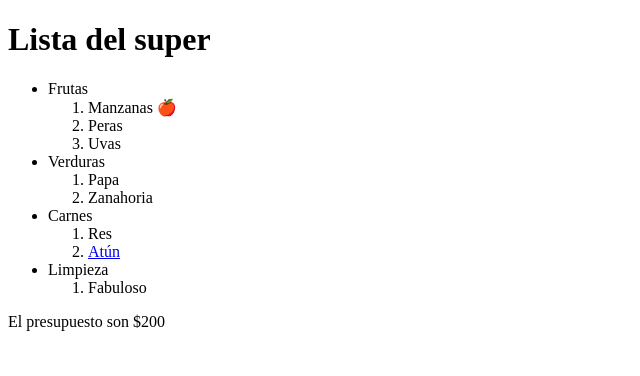
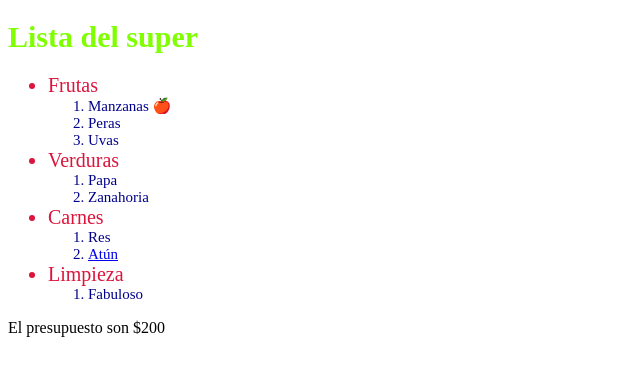
Before and after one commit to DanielRiojas/cursoHTMLCSS, a plain HTML site: page HTML/claseIndex/index.html in a window 1280 px wide. Shown: the whole page, without its empty margins (0-640 px from the left). Drawn offline with Linux system fonts and the light colour scheme.

Commit message:
Lista del super modificada

```diff
--- a/HTML/claseIndex/css/style.css
+++ b/HTML/claseIndex/css/style.css
@@ -0,0 +1,14 @@
+#titulo {
+    color: chartreuse;
+    font-size: 30px;
+}
+
+#apartado {
+    color: crimson;
+    font-size: 20px;
+}
+
+li {
+    color: darkblue;
+    font-size: 15px;
+}
--- a/HTML/claseIndex/index.html
+++ b/HTML/claseIndex/index.html
@@ -6,29 +6,29 @@
         <meta name="robots" content="index,follow">
         <title>Lista del super</title>
         <meta name="viewport" content="width=device-width, initial-scale=1.0">
-        <link rel="stylesheet" href="/css/style.css">
+        <link rel="stylesheet" href="./css/style.css">
     </head>
     <body>
         <main>
-            <h1>Lista del super</h1>
+            <h1 id="titulo">Lista del super</h1>
             <ul>
-                <li>Frutas</li>
+                <li id="apartado">Frutas</li>
                 <ol>
                     <li>Manzanas &#x1F34E</li>
                     <li>Peras</li>
                     <li>Uvas</li>
                 </ol>
-                <li>Verduras</li>
+                <li id="apartado">Verduras</li>
                 <ol>
                     <li>Papa</li>
                     <li>Zanahoria</li>
                 </ol>
-                <li>Carnes</li>
+                <li id="apartado">Carnes</li>
                 <ol>
                     <li>Res</li>
                     <li><a href="https://www.google.com/search?client=firefox-b-d&q=atun" target="_blanck">Atún</a></li>
                 </ol>
-                <li>Limpieza</li>
+                <li id="apartado">Limpieza</li>
                 <ol>
                     <li>Fabuloso</li>
                 </ol>
```
